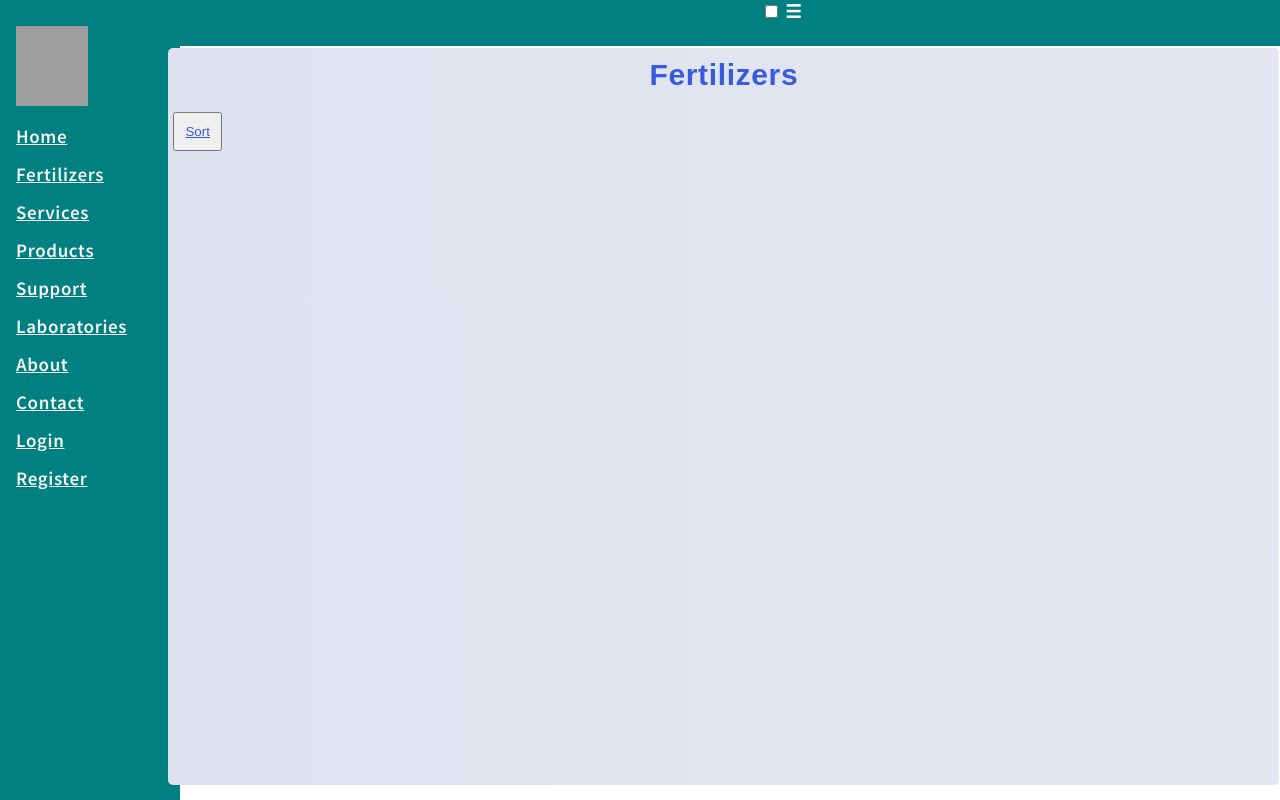
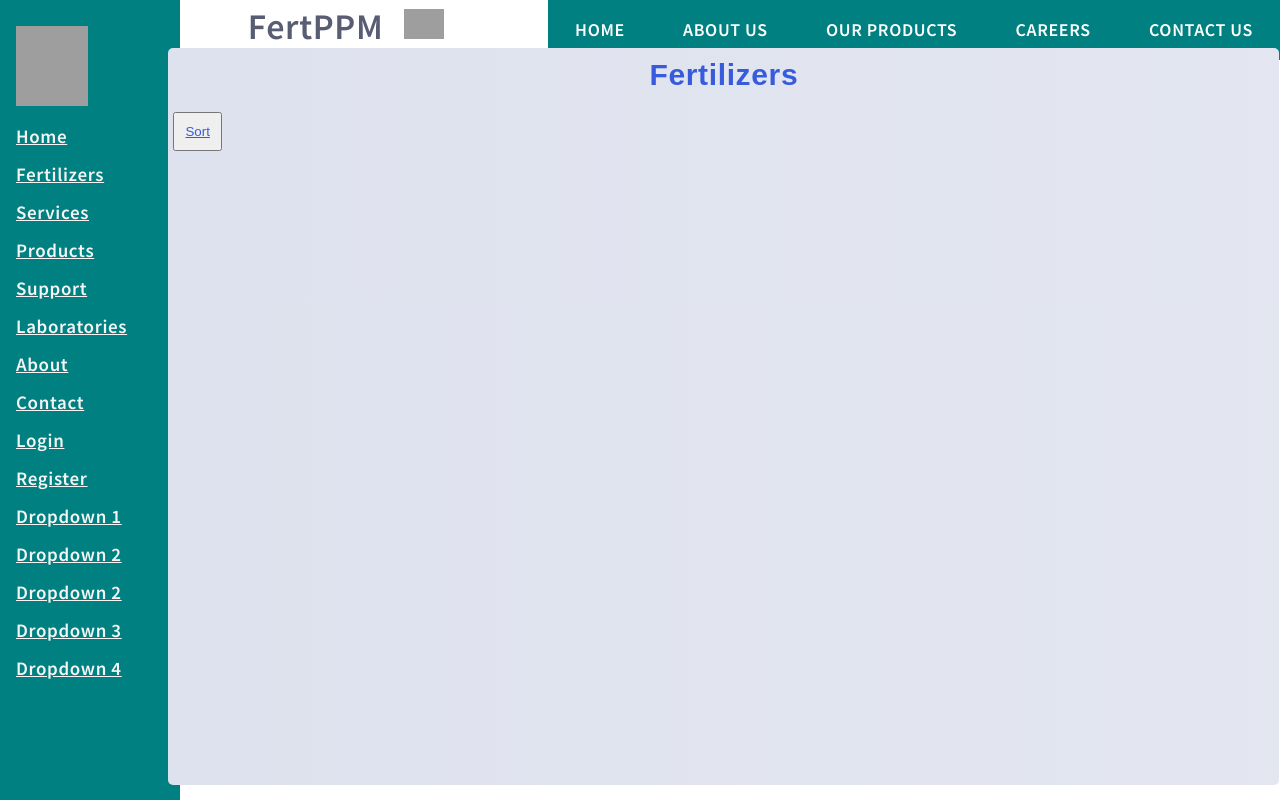
Before and after one commit to Benson480/Fertigation_webapp, a Django app: page /members/ in a window 1280 px wide. Run offline with Django 4.2, Linux system fonts and the light colour scheme; data that the repository does not hold is empty; grey boxes are pictures that could not be loaded.

Commit message:
Ammended app logo

```diff
--- a/myapp/templates/master.html
+++ b/myapp/templates/master.html
@@ -4,46 +4,133 @@
 <head>
   <link rel="stylesheet" href="{% static 'mystyles.css' %}">
   <title>{% block title %}{% endblock %}</title>
+  <style>
+    /*************************/
+/*    Styling  Header    */
+/*************************/
+header{
+
+     overflow: hidden;
+ }
+
+ #top-header{
+
+     text-align: center;
+     height: 60px;
+ }
+
+ /****************/
+ /* Styling Logo */
+ /****************/
+ #logo{
+     float: left;
+     padding: none;
+     margin: none;
+     height: 60px;
+     width: 30%;
+     top: 0%;
+     margin-top: 0%;
+ }
+
+ #logo h1{
+
+  margin-top: 1%;
+  top: 0%;
+  padding: 0em 1em;
+  display: inline-block;
+  margin-left: 40%;
+
+ }
+ #logo h1 img{
+  top: 0%;
+  margin-top: -16%;
+  padding: 0em 3.5em;
+  display: inline-block;
+  margin-left: 35%;
+  padding-top: 0em;
+
+}
+
+ /***************************/
+ /* Styling Navigation Menu */
+ /***************************/
+ #menu{
+     float: right;
+     width: 70%;
+     height: 100%;
+     margin: none;
+ }
+
+ #menu ul{
+     text-align: center;
+     float: right;
+     margin: none;
+     background: teal;;
+ }
+
+ #menu li{
+     display: inline-block;
+     padding: none;
+     margin: none;
+ }
+
+ #menu li a, #menu li span{
+     display: inline-block;
+     padding: 0em 1.5em;
+     text-decoration: none;
+     font-weight: 600;
+     text-transform: uppercase;
+     line-height: 60px;
+ }
+
+ #menu li a{
+
+     color: #FFF;
+ }
+
+ #menu li:hover a, #menu li span{
+     background: #FFF;
+     color: teal;
+     border-left: 1px solid teal;
+     text-decoration: none;
+ }
+  </style>
 </head>
 
 <body>
 
-  <nav class="navbar">
-    <!-- LOGO -->
-    <div class="logo"></div>
+<!-- Header Menu of the Page -->
+<header>
 
-    <!-- NAVIGATION MENU -->
-    <ul class="nav-links">
-    <!-- USING CHECKBOX HACK -->
-    <input type="checkbox" id="checkbox_toggle" />
-    <label for="checkbox_toggle" class="hamburger">&#9776;</label>
+  <!-- Top header menu containing
+       logo and Navigation bar -->
+  <div id="top-header">
 
-    <!-- NAVIGATION MENUS -->
-      <div class="menu">
-        <li><a href="/">PPM</a></li>
-        <li><a href="/">Fertilizer Recycle</a></li>
-
-        <li class="services">
-        <a href="#/">Lab Results</a>
-
-      <!-- DROPDOWN MENU -->
-      <ul class="dropdown">
-      <li><a href="/">Dropdown 1 </a></li>
-      <li><a href="/">Dropdown 2</a></li>
-      <li><a href="/">Dropdown 2</a></li>
-      <li><a href="/">Dropdown 3</a></li>
-      <li><a href="/">Dropdown 4</a></li>
-      </ul>
-
-      </li>
-
-      <li><a href="/">Pricing</a></li>
-      <li><a href="/">Reports</a></li>
+      <!-- Logo -->
+      <div id="logo">
+        <h1>FertPPM <img src="https://thumbs.dreamstime.com/z/green-plantation-farm-estate-logo-icon-flat-vector-concept-design-203029656.jpg" style="width:16%" height="8%"></h1>
       </div>
 
-    </ul>
-    </nav>
+      <!-- Navigation Menu -->
+      <nav>
+        <div id="menu">
+          <ul>
+              <li class="active"><a href="#">Home</a></li>
+              <li><a href="#">About Us</a></li>
+              <li><a href="#">Our Products</a></li>
+              <li><a href="#">Careers</a></li>
+              <li><a href="#">Contact Us</a></li>
+          </ul>
+        </div>
+      </nav>
+  </div>
 
+  <!-- Image menu in Header to contain an Image and
+       a sample text over that image -->
+  <div id="header-image-menu">
+
+  </div>
+</header>
   <div class="sidenav">
     <img src="https://thumbs.dreamstime.com/z/green-plantation-farm-estate-logo-icon-flat-vector-concept-design-203029656.jpg" style="width:40%" height="10%" left="20%">
     <a href="/home">Home</a>
--- a/mystaticfiles/mystyles.css
+++ b/mystaticfiles/mystyles.css
@@ -149,23 +149,6 @@
 
 
 
-/* NAVBAR STYLING STARTS */
-.navbar {
-    display: flex;
-    align-items: center;
-    justify-content: space-between;
-    padding: 0px;
-    background-color: teal;
-    color: #fff;
-  }
-
-  .nav-links a {
-    color: #fff;
-    transition: 0.3s ease;
-    text-decoration: underline;
-    text-underline-position: below;
-  }
-
   .sidenav a {
     color: whitesmoke;
     transition: 0.3s ease;
@@ -224,87 +207,81 @@
     padding: 0px 2px;
   }
 
-  /* LOGO */
-  .logo {
-    font-size: 32px;
-  }
-
-  /* NAVBAR MENU */
-  .menu {
-    display: flex;
-    gap: 0em;
-    font-size: 18px;
-  }
-
-  .menu li:hover {
-    background-color: #4c9e9e;
-    border-radius: 5px;
-    transition: 0.3s ease;
-  }
-
-  .menu li {
-    padding: 0px 12px;
-    z-index:-1;
-    position:relative;
-  }
-  .menu{
-    z-index:-1;
-  }
-  /* DROPDOWN MENU */
-  .services {
-    position: relative;
-  }
-
-  .dropdown {
-    background-color: rgb(1, 139, 139);
-    padding: 1em 0;
-    position: absolute; /*WITH RESPECT TO PARENT*/
-    display: none;
-    border-radius: 8px;
-    top: 3px;
-  }
-
-  .dropdown li + li {
-    margin-top: 2px;
-    bottom: 100%;
-  }
-
-  .dropdown li {
-    padding: 0.5em 1em;
-    width: 1em;
-    text-align: center;
-    bottom: 100%;
-  }
-
-  .dropdown li:hover {
-    background-color: #4c9e9e;
-    z-index: -1;
-    bottom: 100%;
-    position: absolute;
-  }
-
-  .services:hover .dropdown {
-    display: block;
-    display: none;
-    position: absolute;
-    bottom: 50px;
-    background-color: #f1f1f1;
-    min-width: 160px;
-    box-shadow: 0px 8px 16px 0px rgba(0,0,0,0.2);
-    z-index: 1;
-  }
-
-  .sidenav:hover .dropdown {
-    display: block;
-    display: none;
-    position: absolute;
-    bottom: 50px;
-    background-color: #f1f1f1;
-    min-width: 160px;
-    box-shadow: 0px 8px 16px 0px rgba(0,0,0,0.2);
-    z-index: 1;
-  }
-
   .name img {
     display: inline;
 }
+
+/*************************/
+/*    Styling  Header    */
+/*************************/
+header{
+
+  overflow: hidden;
+}
+
+#top-header{
+
+  text-align: center;
+  height: 60px;
+}
+
+/****************/
+/* Styling Logo */
+/****************/
+#logo{
+  float: left;
+  padding: none;
+  margin: none;
+  height: 60px;
+  width: 30%;
+}
+
+#logo img{
+  width: 60%;
+  float: left;
+  padding: 10px 0px;
+}
+
+/***************************/
+/* Styling Navigation Menu */
+/***************************/
+#menu{
+  float: right;
+  width: 70%;
+  height: 100%;
+  margin: none;
+}
+
+#menu ul{
+  text-align: center;
+  float: right;
+  margin: none;
+  background: teal;
+}
+
+#menu li{
+  display: inline-block;
+  padding: none;
+  margin: none;
+}
+
+#menu li a, #menu li span{
+  display: inline-block;
+  padding: 0em 1.5em;
+  text-decoration: none;
+  font-weight: 600;
+  text-transform: uppercase;
+  line-height: 60px;
+}
+
+#menu li a{
+
+  color: #FFF;
+}
+
+#menu li:hover a, #menu li span{
+  background: #FFF;
+  color: #0074D9;
+  border-left: 1px solid #0074D9;
+  text-decoration: none;
+}
```
Also changed, not shown: myapp/templates/accounts/login.html (+6 -8 lines).
